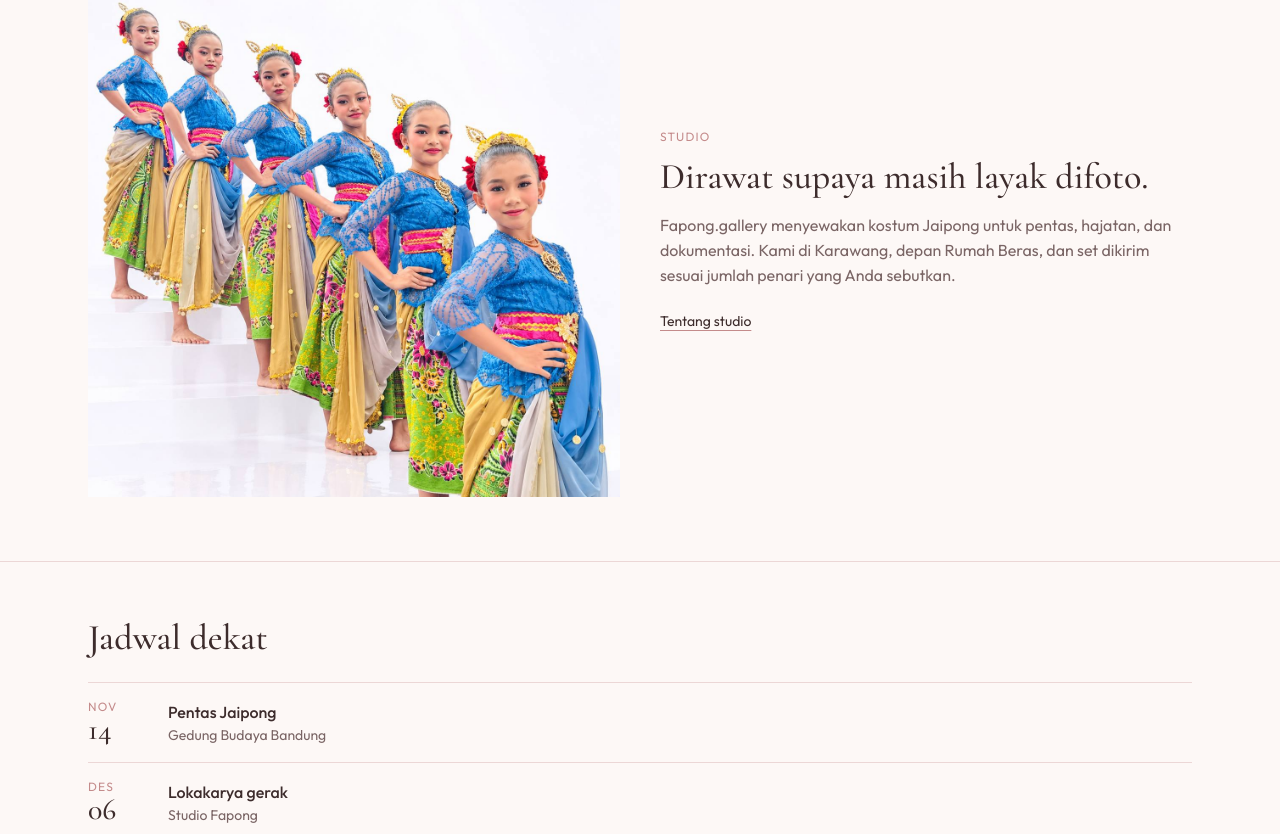
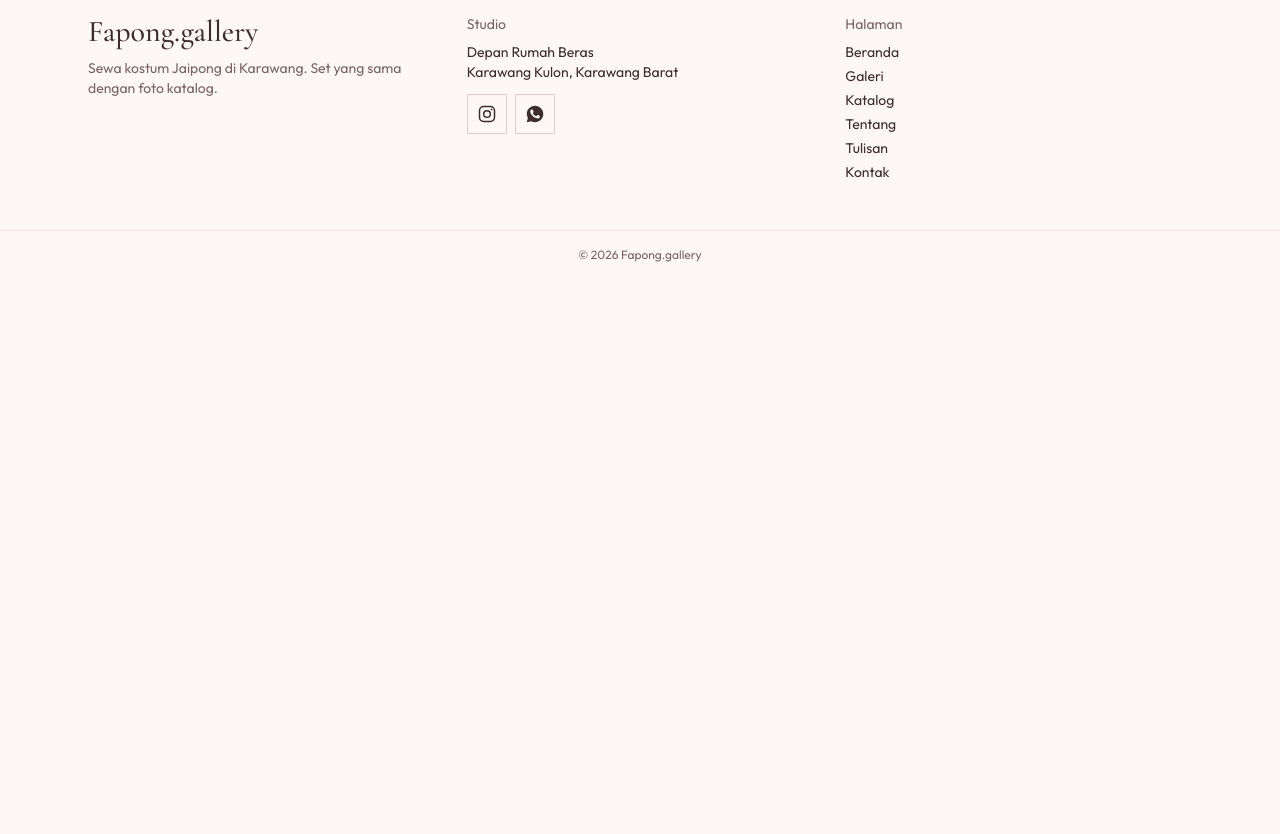
Before and after one commit to BangKale/fapong, a React (Vite) app: page / in a window 1280 px wide. Shown: the part 1586-2420 px from the top of the page. After the commit the page ends 1865 px from the top, so only its background shows below. Built offline with nearby package versions, Linux system fonts and the light colour scheme.

Commit message:
Remove the studio blurb and upcoming schedule from the home page

```diff
--- a/src/pages/Home.tsx
+++ b/src/pages/Home.tsx
@@ -1,5 +1,5 @@
 import { Link } from "react-router-dom";
-import { events, featured, rate } from "@/data/content";
+import { featured, rate } from "@/data/content";
 
 export function Home() {
   return (
@@ -19,9 +19,14 @@ export function Home() {
           <figcaption className="mt-2 text-right text-xs text-muted">Panggung · kostum ungu emas</figcaption>
         </figure>
       </section>
+
       <section className="border-y border-rose/30">
         <dl className="mx-auto grid max-w-6xl md:grid-cols-3">
-          {[["01", "Koleksi", "Dua puluh lima set, dari solo sampai grup."], ["02", "Perawatan", "Dicek setelah setiap pengembalian."], ["03", "Jadwal", "Satu set tidak diedarkan dua kali di hari yang sama."]].map(([n, t, d]) => (
+          {[
+            ["01", "Koleksi", "Dua puluh lima set, dari solo sampai grup."],
+            ["02", "Perawatan", "Dicek setelah setiap pengembalian."],
+            ["03", "Jadwal", "Satu set tidak diedarkan dua kali di hari yang sama."],
+          ].map(([n, t, d]) => (
             <div key={n} className="border-rose/30 px-6 py-6 md:border-l first:md:border-l-0">
               <dt className="text-xs tracking-widest text-rose">{n}</dt>
               <dd className="mt-2 font-display text-2xl">{t}</dd>
@@ -30,6 +35,7 @@ export function Home() {
           ))}
         </dl>
       </section>
+
       <section className="mx-auto max-w-6xl px-6 py-16">
         <div className="flex items-end justify-between gap-4">
           <h2 className="font-display text-4xl">Yang sering keluar</h2>
@@ -45,34 +51,6 @@ export function Home() {
           ))}
         </div>
       </section>
-      <section className="mx-auto grid max-w-6xl items-center gap-10 px-6 pb-16 md:grid-cols-2">
-        <img src="/imagine_images/catalog/c18.jpg" alt="Grup penari" className="h-auto w-full" />
-        <div>
-          <p className="text-xs uppercase tracking-widest text-rose">Studio</p>
-          <h2 className="mt-3 font-display text-4xl">Dirawat supaya masih layak difoto.</h2>
-          <p className="mt-4 text-muted">Fapong.gallery menyewakan kostum Jaipong untuk pentas, hajatan, dan dokumentasi. Kami di Karawang, depan Rumah Beras, dan set dikirim sesuai jumlah penari yang Anda sebutkan.</p>
-          <Link to="/about" className="mt-6 inline-block text-sm underline decoration-rose underline-offset-4">Tentang studio</Link>
-        </div>
-      </section>
-      <section className="border-t border-rose/30">
-        <div className="mx-auto max-w-6xl px-6 py-14">
-          <h2 className="font-display text-4xl">Jadwal dekat</h2>
-          <ul className="mt-6 divide-y divide-rose/30 border-y border-rose/30">
-            {events.map((event) => (
-              <li key={event.title} className="flex items-center gap-6 py-4">
-                <p className="w-14 shrink-0">
-                  <span className="block text-xs uppercase tracking-widest text-rose">{event.month}</span>
-                  <span className="font-display text-3xl leading-none">{event.day}</span>
-                </p>
-                <div>
-                  <p className="font-medium">{event.title}</p>
-                  <p className="text-sm text-muted">{event.place}</p>
-                </div>
-              </li>
-            ))}
-          </ul>
-        </div>
-      </section>
     </main>
   );
 }
```
